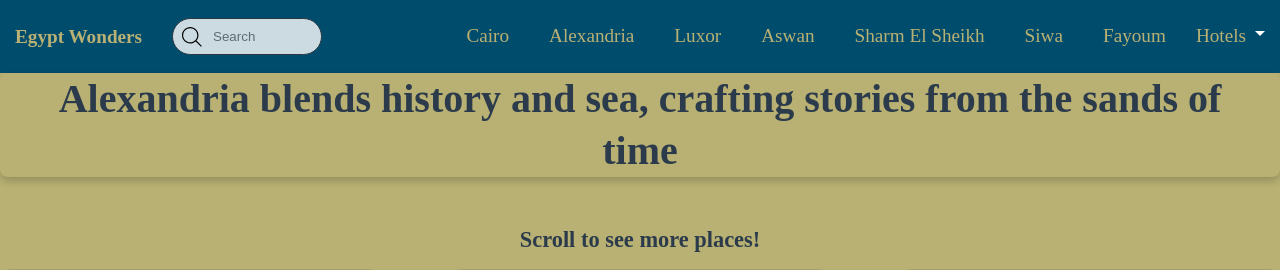
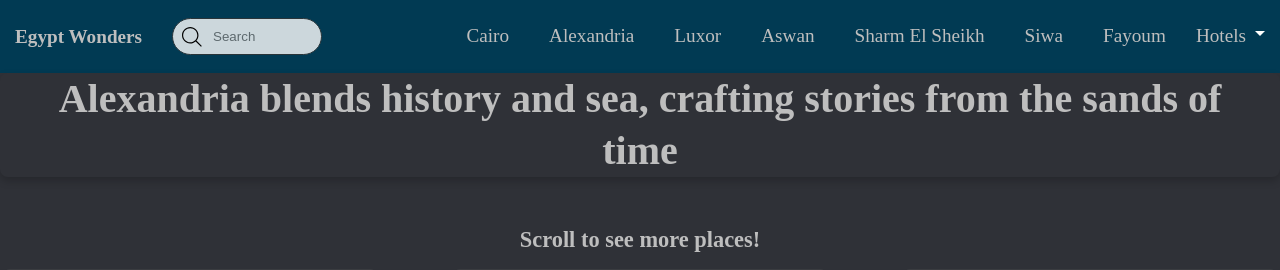
Before and after one commit to mohamedosama25/EgyptWonders, a PHP site: page /alex.html in a window 1280 px wide. Shown: the top 270 px of the page. Run offline with PHP 8.4, Linux system fonts and the light colour scheme.

Commit message:
change colors
Co-Authored-By: Mohamed Osama <147179514+mohamedosama25@users.noreply.github.com>

```diff
--- a/styles.css
+++ b/styles.css
@@ -2,14 +2,14 @@
 
 /* ---------------------GENERAL------------------------- */
 :root {
-  --bg-clr: rgb(185, 177, 115);
-  --nav-clr: #004c6d;
+  --bg-clr: rgba(43, 45, 51, 0.982);
+  --nav-clr: #013a53;
   --txt-clr: #c95f13;
   --btn-clr: #86290f;
   --btn-hover: #ffd700;
   --border-clr: #bebebe;
-  --lon-headings: #2b3b4b;
-  --lon-description: #17212c;
+  --lon-headings: #bebebe;
+  --lon-description: #bebebe;
 }
 .libre-baskerville-regular {
   font-family: "Libre Baskerville", serif;
@@ -142,7 +142,7 @@ nav li {
 a {
   text-decoration: none;
   margin: 0 10px;
-  color: var(--bg-clr);
+  color: var(--lon-headings);
 }
 
 a:hover {
@@ -499,7 +499,7 @@ img {
   flex-direction: column;
   align-items: center;
   justify-content: center;
-  box-shadow: 5px 5px 60px #bebebe6e, -20px -20px 60px #ffffff0c;
+  box-shadow: 3px 3px 25px #bebebe46, -20px -20px 60px #ffffff0c;
   margin: auto;
   margin-bottom: 40px;
 }
@@ -509,10 +509,10 @@ img {
   z-index: 1;
   top: 50%;
   left: 50%;
-  width: 320px;
-  height: 220px;
+  width: 450px;
+  height: 350px;
   border-radius: 50%;
-  background-color: var(--nav-clr);
+  background-color: #2d9ece;
   opacity: 1;
   filter: blur(12px);
   animation: blob-bounce 5s infinite ease;
@@ -557,6 +557,8 @@ img {
   font-size: 2.5em;
   font-weight: 700;
   padding: 0px 20px;
+  color: rgb(200, 198, 198);
+
 }
 
 #namediv {
@@ -570,6 +572,7 @@ img {
   font-size: 1.3em;
   font-weight: 500;
   padding: 20px 20px 0px 20px;
+
 }
 
 #duo {
@@ -582,12 +585,15 @@ img {
   font-size: 1.6em;
 
   padding: 15px 20px 0px 20px;
+  color: rgb(200, 198, 198);
 }
 
 #hotelsAndPrices {
   display: flex;
   justify-content: space-between;
   padding: 30px;
+
+
 }
 
 #place-hotels {
@@ -616,6 +622,7 @@ img {
 #hotel-prices {
   font-size: 1.5em;
   padding-top: 5px;
+  color: var(--lon-description);
 }
 #hotel-link {
   color: var(--lon-description);
```
